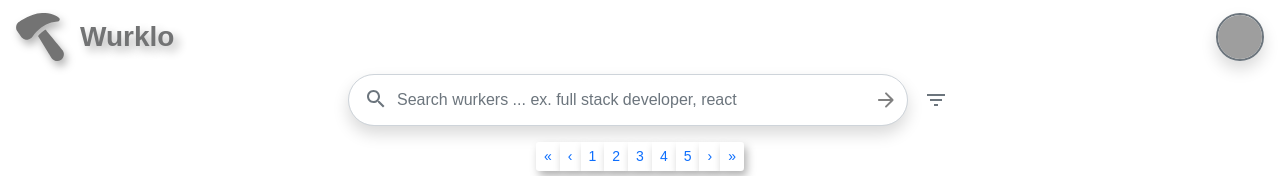
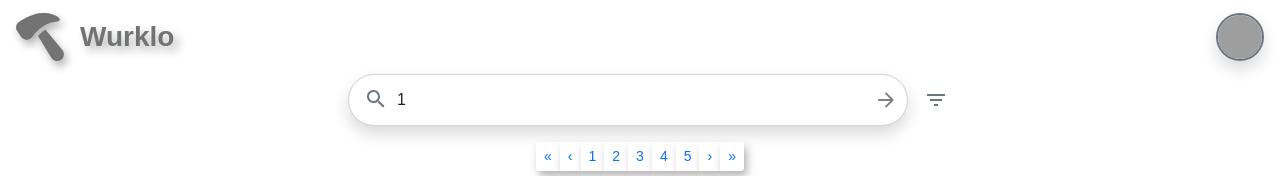
Before and after one commit to Wurklo/wurklo_web_app_2, a React (Create React App) app: page /search-results/1 in a window 1280 px wide. Shown: the top 176 px of the page. Built offline with nearby package versions, Linux system fonts and the light colour scheme; no server answers; the database is empty; grey boxes are pictures that could not be loaded; a web font is replaced by a local one.

Commit message:
added searchedValue to search field in search results

```diff
--- a/src/components/Search.js
+++ b/src/components/Search.js
@@ -4,7 +4,7 @@ import { useState } from 'react';
 import { useNavigate } from "react-router-dom";
 import ArrowForwardRoundedIcon from '@mui/icons-material/ArrowForwardRounded';
 
-function Search({placeholderValue}) {
+function Search({placeholderValue, searchedValue}) {
     const [search, setSearch] = useState('');
     const navigate = useNavigate();
 
@@ -21,7 +21,7 @@ function Search({placeholderValue}) {
                     <Input
                         className='search__input shadow ps-5'
                         placeholder={placeholderValue}
-                        value={search}
+                        value={search ? search : searchedValue}
                         onChange={e => setSearch(e.target.value)}
                     />
                     <SearchIcon className='search__searchIcon text-secondary' />
--- a/src/pages/SearchResults/SearchResults.js
+++ b/src/pages/SearchResults/SearchResults.js
@@ -31,7 +31,10 @@ function SearchResults() {
         <Container fluid>
             <Row>
                 <Col className='searchResults__searchInput'>
-                    <Search placeholderValue="Search wurkers ... ex. full stack developer, react" />
+                    <Search
+                        placeholderValue="Search wurkers ... ex. full stack developer, react"
+                        searchedValue={searchParams}
+                    />
                     <FilterSearchResults
                         setNameFilter={setNameFilter}
                         setRateFilter={setRateFilter}
```
